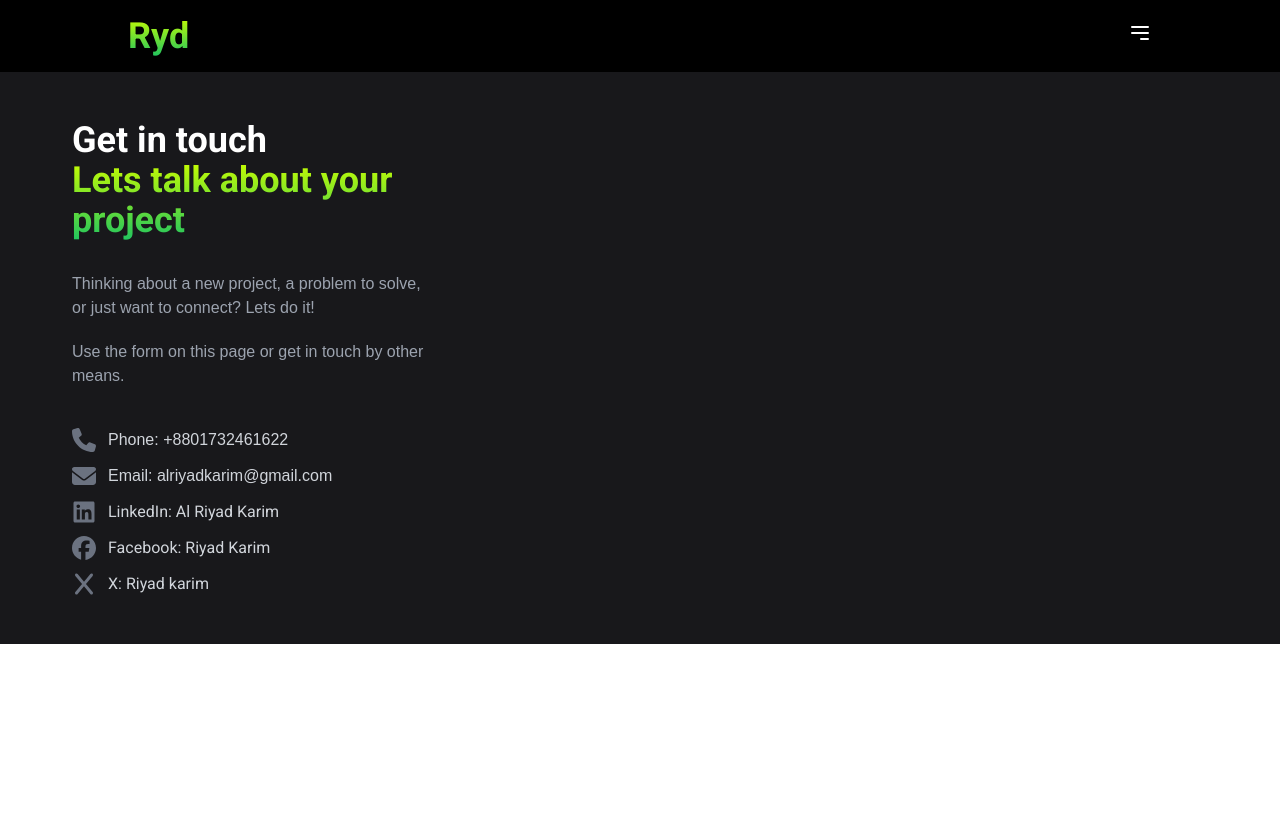
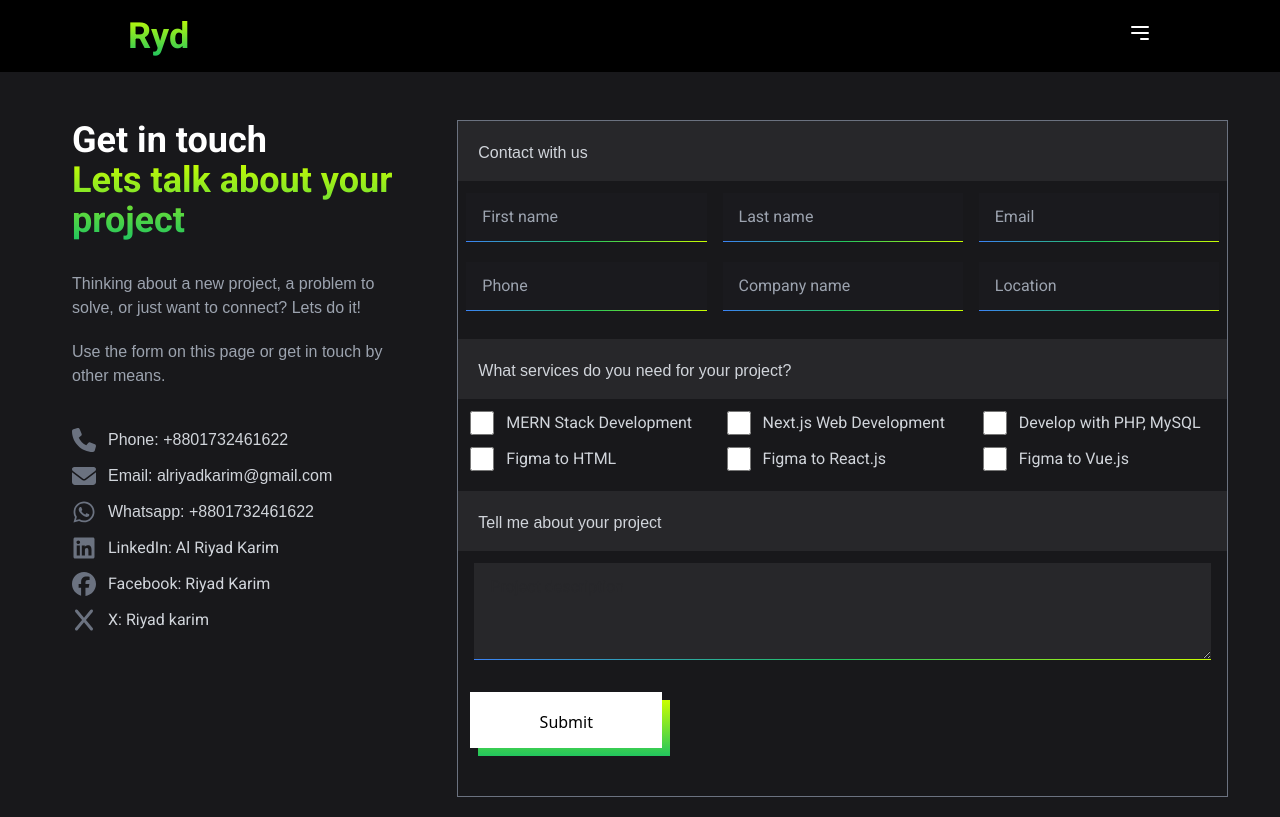
Before and after one commit to RydKrm/My_Portfolio_Website, a Next.js app: page /contact in a window 1280 px wide. Built offline with nearby package versions, Linux system fonts and the light colour scheme.

Commit message:
Design Contact Page

```diff
--- a/app/contact/ContactForm.jsx
+++ b/app/contact/ContactForm.jsx
@@ -2,7 +2,66 @@ import React from 'react'
 
 const ContactForm = () => {
   return (
-    <div className="w-full lg:w-2/3">
+    <div className="w-full border-[1px] lg:w-2/3 border-gray-500 m-5 ms-10 mt-12">
+      <p className='pt-5 pb-4 bg-[#27272A] ps-5 p_light text-gray-300'>Contact with us</p>
+        <form method="post">
+          <div className="grid grid-cols-1 lg:grid-cols-3" >
+           <div className="flex items-center mx-2 my-2 mt-3">
+            <input type="text" name="first-name" autocomplete="given-name" class="block w-full border-0 py-3 px-4 border-b bg-[#27272A]/20 placeholder-gray-400 gradient-border focus:ring-accent-500" placeholder="First name" required />
+           </div>
+           <div className="flex items-center mx-2 my-2 mt-3">
+            <input type="text" name="last-name" autocomplete="given-name" class="block w-full border-0 py-3 px-4 border-b bg-[#27272A]/20 placeholder-gray-400 gradient-border focus:ring-accent-500" placeholder="Last name" required />
+           </div>
+           <div className="flex items-center mx-2 my-2 mt-3">
+            <input type="text" name="email" autocomplete="given-email" class="block w-full border-0 py-3 px-4 border-b bg-[#27272A]/20 placeholder-gray-400 gradient-border focus:ring-accent-500" placeholder="Email" required />
+           </div>
+           <div className="flex items-center mx-2 my-2 mt-3">
+            <input type="text" name="phone" autocomplete="phone" class="block w-full border-0 py-3 px-4 border-b bg-[#27272A]/20 placeholder-gray-400 gradient-border focus:ring-accent-500" placeholder="Phone" required />
+           </div>
+           <div className="flex items-center mx-2 my-2 mt-3">
+            <input type="text" name="company-name" autocomplete="company-name" class="block w-full border-0 py-3 px-4 border-b bg-[#27272A]/20 placeholder-gray-400 gradient-border focus:ring-accent-500" placeholder="Company name" required />
+           </div>
+           <div className="flex items-center mx-2 my-2 mt-3">
+            <input type="text" name="location" autocomplete="given-location" class="block w-full border-0 py-3 px-4 border-b bg-[#27272A]/20 placeholder-gray-400 gradient-border focus:ring-accent-500" placeholder="Location" required />
+           </div>
+        </div>
+            <p className='pt-5 pb-4 bg-[#27272A] ps-5 p_light text-gray-300 mt-5'>What services do you need for your project? </p>
+            <div className="grid grid-cols-1 gap-3 mt-3 text-gray-300 ms-3 lg:grid-cols-3" >
+              <div class="flex items-center">
+                <input name="project-type[Website Development]" type="checkbox" class="h-6 w-6 border-gray-300 bg-gray-500 text-accent-600 focus:ring-accent-500" value=""/>
+                <label class="ml-3 block">MERN Stack Development</label>
+              </div>
+              <div class="flex items-center">
+                <input name="project-type[Website Development]" type="checkbox" class="h-6 w-6 border-gray-300 bg-gray-500 text-accent-600 focus:ring-accent-500" value=""/>
+                <label class="ml-3 block">Next.js Web Development </label>
+              </div>
+              <div class="flex items-center">
+                <input name="project-type[Website Development]" type="checkbox" class="h-6 w-6 border-gray-300 bg-gray-500 text-accent-600 focus:ring-accent-500" value=""/>
+                <label class="ml-3 block">Develop with PHP, MySQL</label>
+              </div>
+              <div class="flex items-center">
+                <input name="project-type[Website Development]" type="checkbox" class="h-6 w-6 border-gray-300 bg-gray-500 text-accent-600 focus:ring-accent-500" value=""/>
+                <label class="ml-3 block">Figma to HTML</label>
+              </div>
+              <div class="flex items-center">
+                <input name="project-type[Website Development]" type="checkbox" class="h-6 w-6 border-gray-300 bg-gray-500 text-accent-600 focus:ring-accent-500" value=""/>
+                <label class="ml-3 block">Figma to React.js</label>
+              </div>
+              <div class="flex items-center">
+                <input name="project-type[Website Development]" type="checkbox" class="h-6 w-6 border-gray-300 bg-gray-500 text-accent-600 focus:ring-accent-500" value=""/>
+                <label class="ml-3 block">Figma to Vue.js</label>
+              </div>
+            </div>
+            <p className='pt-5 pb-4 bg-[#27272A] ps-5 p_light text-gray-300 mt-5'> Tell me about your project </p>
+            <div class="flex items-center mx-4 my-3">
+                <textarea type="textarea" name="message" class="block w-full border-0 py-3 px-4 border-b bg-[#27272A]  placeholder-[#27272A] gradient-border focus:ring-accent-500" placeholder="Project description" rows="3" spellcheck="false" />
+             </div>
+
+             <div className='relative w-48 mt-10 mb-10 h-14 bg-gradient-to-t from-c_secondary to-c_ternary ms-5'>
+             <button href="/" className='absolute w-48 pt-1 font-sans text-center text-black transition-all duration-200 bg-white h-14 btn-main -top-2 -left-2 hover:top-0 hover:left-0'>Submit</button>
+             </div>
+
+        </form>
 
     </div>
   )
--- a/app/contact/SocialContact.jsx
+++ b/app/contact/SocialContact.jsx
@@ -1,4 +1,4 @@
-import { faFacebook, faLinkedin } from '@fortawesome/free-brands-svg-icons'
+import { faFacebook, faLinkedin, faWhatsapp } from '@fortawesome/free-brands-svg-icons'
 import { faEnvelope, faPhone, faX } from '@fortawesome/free-solid-svg-icons'
 import { FontAwesomeIcon } from '@fortawesome/react-fontawesome'
 import Link from 'next/link'
@@ -21,6 +21,10 @@ const SocialContact = () => {
             <p className='text-gray-300 p_light'>Email:  alriyadkarim@gmail.com </p>
             </div>
             <div className="flex flex-row mt-3">
+            <FontAwesomeIcon icon={faWhatsapp} className='w-6 h-6 text-gray-500 me-3' />
+            <p className='text-gray-300 p_light'>Whatsapp: +8801732461622 </p>
+            </div>
+            <div className="flex flex-row mt-3">
             <FontAwesomeIcon icon={faLinkedin} className='w-6 h-6 text-gray-500 me-3' />
             <Link href='https://www.linkedin.com/in/alriyadkarim/' className='text-gray-300 p_light'>LinkedIn: Al Riyad Karim</Link>
             </div>
--- a/app/globals.css
+++ b/app/globals.css
@@ -323,4 +323,8 @@ p{
   @apply bg-gradient-to-r from-[#18181B] via-[#18181B] to-[#18181B]
 }
 
+.dark_gradient{
+  @apply bg-gradient-to-r from-[#27272A] via-[#27272A] to-[#27272A]
 }
+
+}
```
